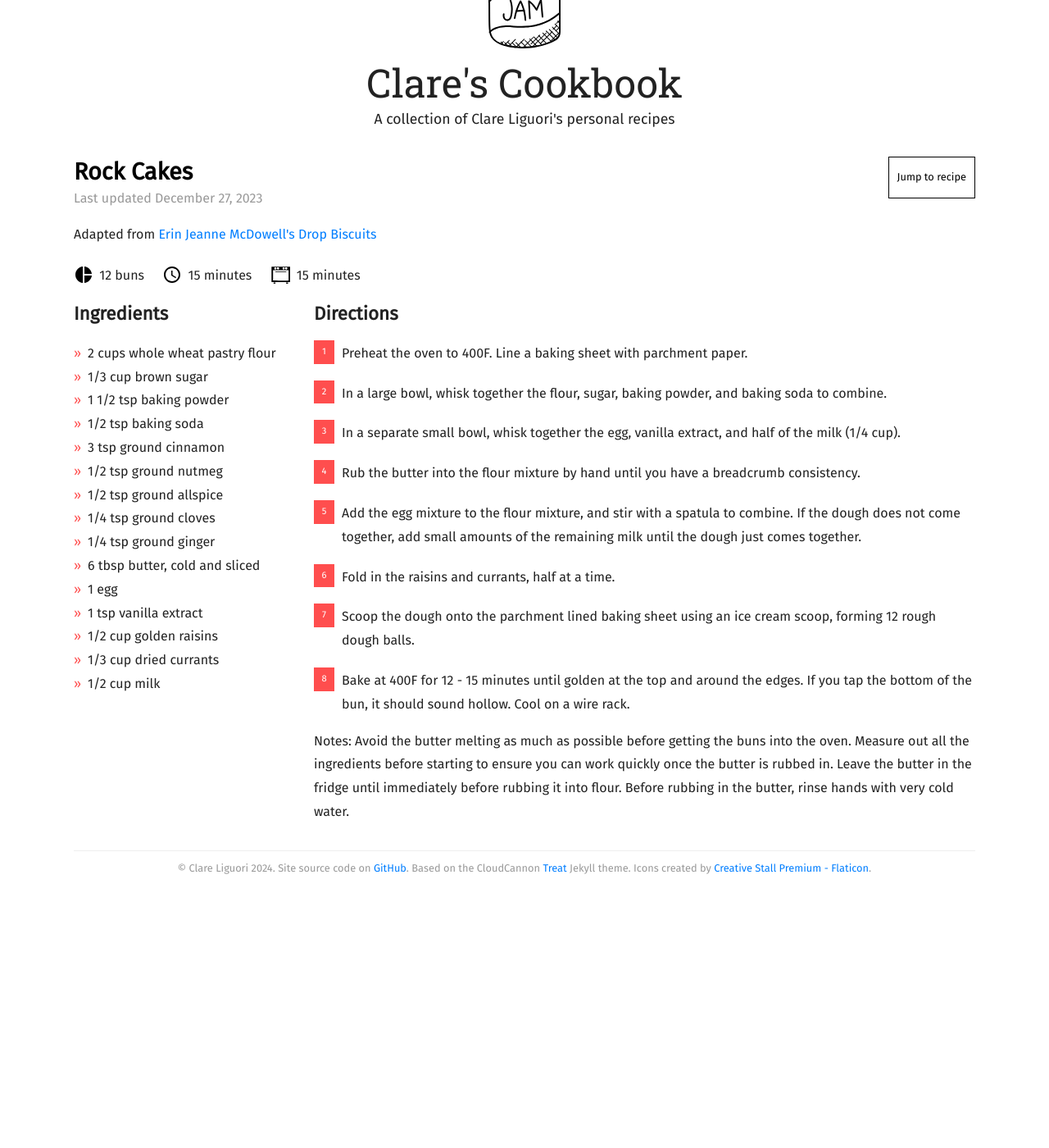
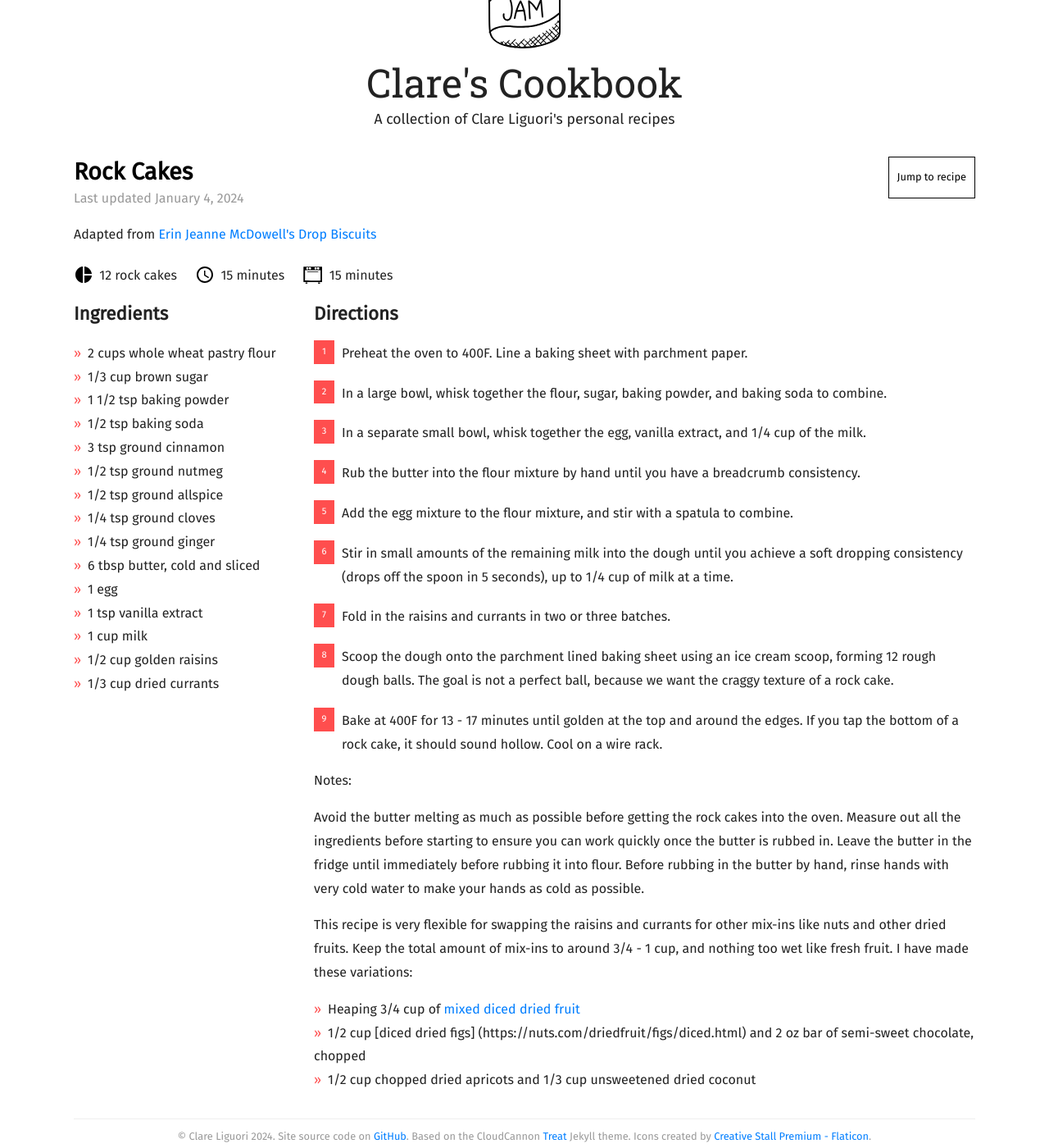
Before and after one commit to clareliguori/recipes, a Jekyll site: the page built from _posts/0000-00-00-rock-cakes.md, in a window 1280 px wide and 1400 px high, scrolled down 248 px. Shown: the whole window at 82% size. Built offline with Jekyll 4.4.1, drawn with Linux system fonts in a browser that asks for light colours; nearby versions of some CDN libraries; before the commit the page ends 1321 px from its top, so only the background shows below that.

Commit message:
Tweaks to the rock cake recipe

```diff
--- a/_posts/0000-00-00-rock-cakes.md
+++ b/_posts/0000-00-00-rock-cakes.md
@@ -1,5 +1,5 @@
 ---
-date: 2023-12-27 # Last updated
+date: 2024-01-04 # Last updated
 title: Rock Cakes
 categories:
   - Snacks
@@ -9,7 +9,7 @@ adapted_from:
   recipe_name: Drop Biscuits
   link: https://food52.com/recipes/22436-drop-biscuits-with-molasses-butter
 recipe:
-  servings: 12 buns
+  servings: 12 rock cakes
   prep: 15 minutes
   cook: 15 minutes
   ingredients_markdown: |-
@@ -25,22 +25,31 @@ recipe:
     * 6 tbsp butter, cold and sliced
     * 1 egg
     * 1 tsp vanilla extract
+    * 1 cup milk
     * 1/2 cup golden raisins
     * 1/3 cup dried currants
-    * 1/2 cup milk
   directions_markdown: |-
     1. Preheat the oven to 400F. Line a baking sheet with parchment paper.
     1. In a large bowl, whisk together the flour, sugar, baking powder, and baking soda to combine.
-    1. In a separate small bowl, whisk together the egg, vanilla extract, and half of the milk (1/4 cup).
+    1. In a separate small bowl, whisk together the egg, vanilla extract, and 1/4 cup of the milk.
     1. Rub the butter into the flour mixture by hand until you have a breadcrumb consistency.
-    1. Add the egg mixture to the flour mixture, and stir with a spatula to combine. If the dough does not come together, add small amounts of the remaining milk until the dough just comes together.
-    1. Fold in the raisins and currants, half at a time.
-    1. Scoop the dough onto the parchment lined baking sheet using an ice cream scoop, forming 12 rough dough balls.
-    1. Bake at 400F for 12 - 15 minutes until golden at the top and around the edges. If you tap the bottom of the bun, it should sound hollow. Cool on a wire rack.
+    1. Add the egg mixture to the flour mixture, and stir with a spatula to combine.
+    1. Stir in small amounts of the remaining milk into the dough until you achieve a soft dropping consistency (drops off the spoon in 5 seconds), up to 1/4 cup of milk at a time.
+    1. Fold in the raisins and currants in two or three batches.
+    1. Scoop the dough onto the parchment lined baking sheet using an ice cream scoop, forming 12 rough dough balls. The goal is not a perfect ball, because we want the craggy texture of a rock cake.
+    1. Bake at 400F for 13 - 17 minutes until golden at the top and around the edges. If you tap the bottom of a rock cake, it should sound hollow. Cool on a wire rack.
 
     Notes:
-    Avoid the butter melting as much as possible before getting the buns into the oven.
+
+    Avoid the butter melting as much as possible before getting the rock cakes into the oven.
     Measure out all the ingredients before starting to ensure you can work quickly once the butter is rubbed in.
     Leave the butter in the fridge until immediately before rubbing it into flour.
-    Before rubbing in the butter, rinse hands with very cold water.
+    Before rubbing in the butter by hand, rinse hands with very cold water to make your hands as cold as possible.
+
+    This recipe is very flexible for swapping the raisins and currants for other mix-ins like nuts and other dried fruits.
+    Keep the total amount of mix-ins to around 3/4 - 1 cup, and nothing too wet like fresh fruit.
+    I have made these variations:
+    * Heaping 3/4 cup of [mixed diced dried fruit](https://nuts.com/driedfruit/mixed-fruit/diced.html)
+    * 1/2 cup [diced dried figs] (https://nuts.com/driedfruit/figs/diced.html) and 2 oz bar of semi-sweet chocolate, chopped
+    * 1/2 cup chopped dried apricots and 1/3 cup unsweetened dried coconut
 ---
```
